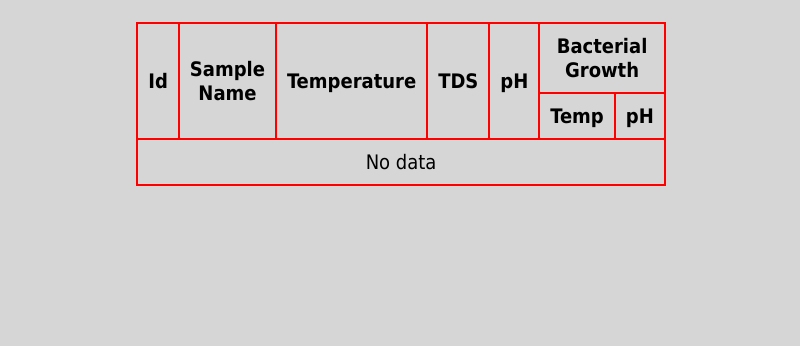
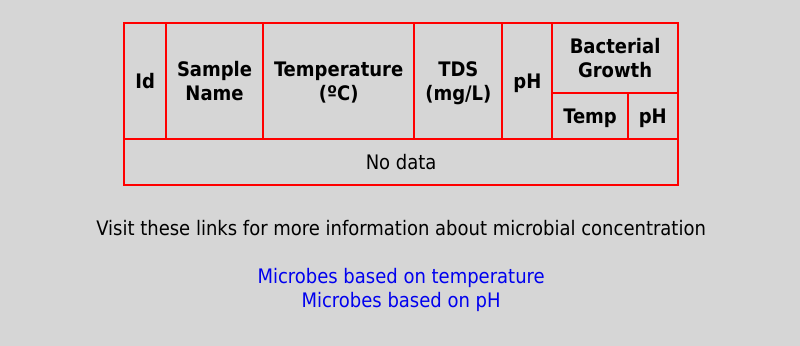
Before and after one commit to AhtritCodes/smart_water_quality_analysis, a plain HTML site: page index.html in a window 1280 px wide. Shown: the part 523-869 px from the top of the page, without its empty margins (239-1039 px from the left). Before the commit the page ends 800 px from the top, so only its background shows below. Drawn offline with Linux system fonts and the light colour scheme.

Commit message:
new changes

```diff
--- a/index.html
+++ b/index.html
@@ -42,8 +42,8 @@
 			<tr>
 				<th rowspan="2">Id</th>
 				<th rowspan="2">Sample Name</th>
-				<th rowspan="2">Temperature</th>
-				<th rowspan="2">TDS</th>
+				<th rowspan="2">Temperature (ºC)</th>
+				<th rowspan="2">TDS  (mg/L)</th>
 				<th rowspan="2">pH</th>
 				<th colspan="2">Bacterial Growth</th>
 			</tr>
@@ -59,6 +59,14 @@
 		</tbody>
 	</table>
 
+	<div id="links">
+		Visit these links for more information about microbial concentration
+		<br>
+		<br>
+		<a href="https://odd-pink-python-coat.cyclic.app/microbes/temp" target="_blank">Microbes based on temperature</a>
+		<br>
+		<a href="https://odd-pink-python-coat.cyclic.app/microbes/pH" target="_blank">Microbes based on pH</a>
+	</div>
 	<script src="script.js"></script>
 </body>
 </html>
--- a/script.js
+++ b/script.js
@@ -97,6 +97,7 @@ const showTableHtml = (data) => {
 	pHVal = data.pH;
 
 	if (data.data == 'not found') {
+		// document.querySelector('#post-response').innerHTML = `Response: <br><br> ${data} <br><br>`;
 		table.innerHTML = `<tr><td class='no-data' colspan='3'>No Data</td></tr>`;
 
 		count = 1;
--- a/styles.css
+++ b/styles.css
@@ -73,3 +73,13 @@ table, th, td {
 	margin: 30px auto;
 	font-size: 15px;
 }
+
+#links {
+	width: 80%;
+	height: 100px;
+	margin: 30px auto;
+}
+
+#links a {
+	text-decoration: none;
+}
```
